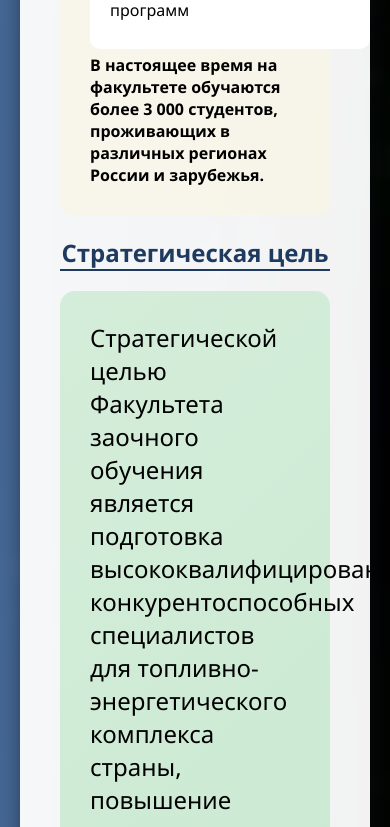
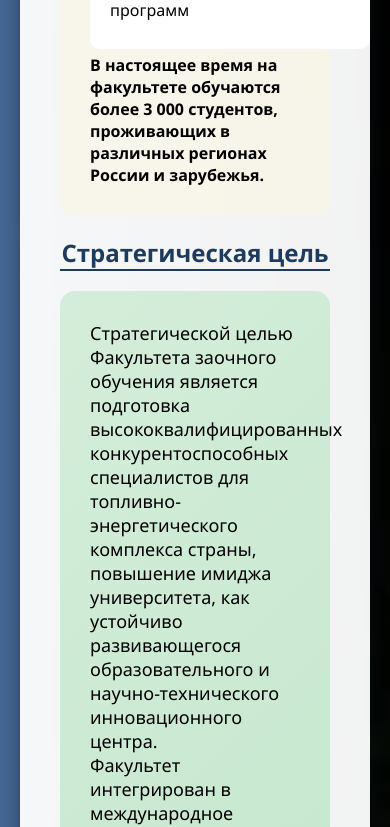
Before and after one commit to n1kl1k/testvkr, a React (Vite) app in the folder fzo/fzo/: page /about/info in a window 390 px wide. Shown: the part 4329-5156 px from the top of the page. Built offline with nearby package versions, Linux system fonts and the light colour scheme.

Commit message:
fix adaprive

```diff
--- a/fzo/fzo/src/components/Header.jsx
+++ b/fzo/fzo/src/components/Header.jsx
@@ -123,7 +123,6 @@ function Header() {
               <ul className="dropdown-menu">
                 <li><a href="https://ams.rusoil.net/pcs/?w_mnews" onClick={closeMenu}>Личный кабинет</a></li>
                 <li><a href="https://lks.rusoil.net/schedule" onClick={closeMenu}>Расписание</a></li>
-                <li><Link to="/students/timetable" onClick={closeMenu}>График уч. процесса</Link></li>
                 <li><Link to="/students/bible" onClick={closeMenu}>Библиотека</Link></li>
                 <li><Link to="/students/documents" onClick={closeMenu}>Документы</Link></li>
                 <li><a href="https://oiledu.ru/" onClick={closeMenu}>OILEDU</a></li>
--- a/fzo/fzo/src/pages/about/info.css
+++ b/fzo/fzo/src/pages/about/info.css
@@ -380,4 +380,6 @@
   .letter-actions { width: 100%; }
   .letter-btn { flex: 1; text-align: center; }
   .pdf-modal { height: 95vh; border-radius: 12px; }
+  .program-card{grid-template-columns: repeat(auto-fit, minmax(180px, 1fr));}
+  .goal-section p{font-size: 18px;}
 }
```
